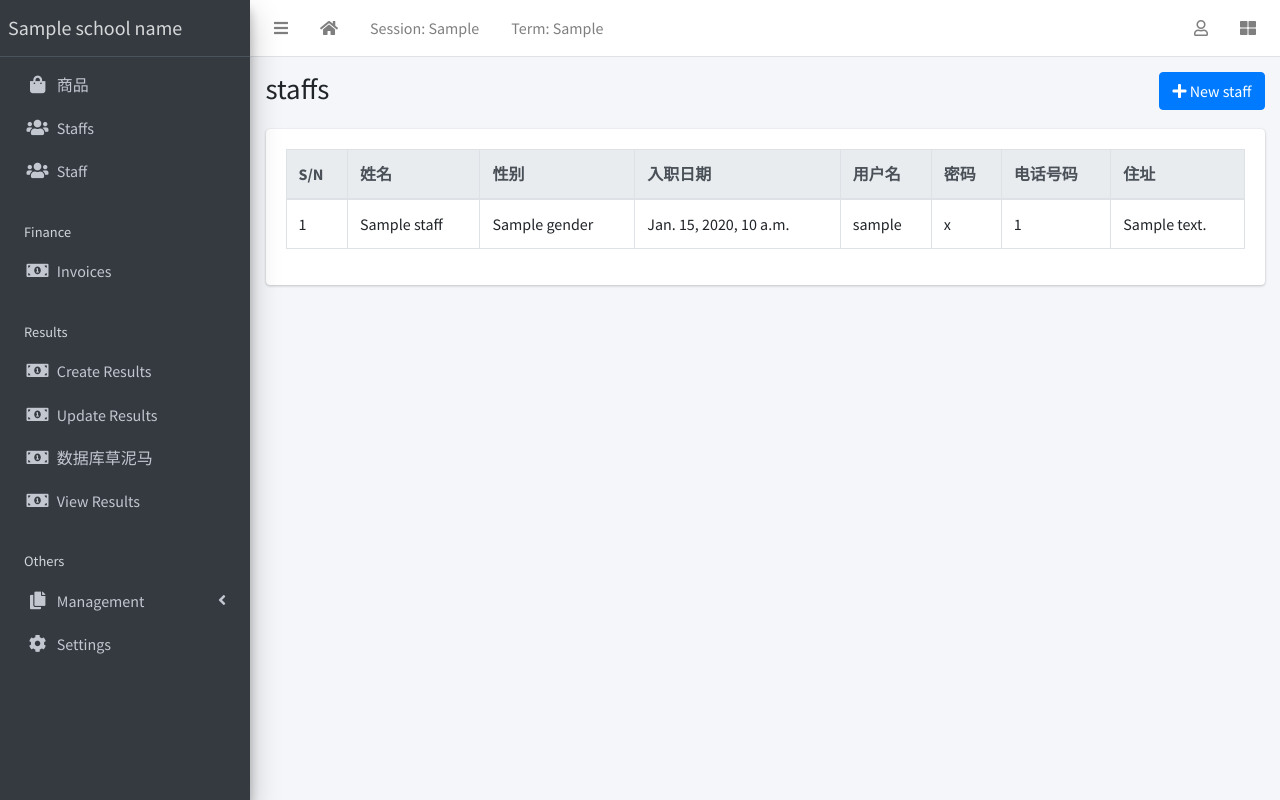
After one commit to NotEnterprising/DATABASE_supermarket, a Django app: template staff/templates/staff/staff_list.html in a window 1280 px wide. The commit adds this page. Run offline with Django 3.2, Linux system fonts and the light colour scheme; the template is opened without the code that fills it: most values are stand-ins (such as "Sample title", 1, 10 or a date in 2020); some libraries are stand-ins or nearby versions.

Commit message:
staff_html

```diff
--- /dev/null
+++ b/staff/templates/staff/staff_list.html
@@ -0,0 +1,71 @@
+{% extends 'base.html' %}
+
+{% block title %}staffs{% endblock title %}
+
+{% block breadcrumb %}
+<a class="btn btn-primary" href="{% url 'staff-create' %}"><i
+    class="fas fa-plus"></i> New staff</a>
+{% endblock breadcrumb %}
+
+{% block content %}
+  <table id="stafftable" class="table table-bordered table-hover">
+    <thead class="thead-light">
+      <tr>
+        <th>S/N</th>
+        <th>姓名</th>
+        <th>性别</th>
+        <th>入职日期</th>
+        <th>用户名</th>
+        <th>密码</th>
+        <th>电话号码</th>
+        <th>住址</th>
+      </tr>
+    </thead>
+    <tbody>
+
+      {% for staff in staff_list %}
+        <tr class='clickable-row' data-href="{% url 'staff-detail' staff.id %}">
+          <td>{{ forloop.counter}}</td>
+          <td>{{ staff.name}}</td>
+          <td>{{ staff.gender}}</td>
+          <td>{{ staff.entry_date}}</td>
+          <td>{{ staff.username}}</td>
+          <td>{{ staff.password}}</td>
+          <td>{{ staff.mobile_number}}</td>
+          <td>{{ staff.address}}</td>
+        </tr>
+      {% endfor %}
+
+    </tbody>
+  </table>
+{% endblock content %}
+
+
+{% block morejs %}
+<script>
+   $('#stafftable').DataTable({
+    select: false,
+    language: {
+        "decimal": "",//小数的小数位符号  比如“，”作为数字的小数位符号
+        "emptyTable": "没有数据哟~~",//没有数据时要显示的字符串
+        "info": "当前 _START_ 条到 _END_ 条 共 _TOTAL_ 条",//左下角的信息，变量可以自定义，到官网详细查看
+        "infoEmpty": "无记录",//当没有数据时，左下角的信息
+        "infoFiltered": "(从 _MAX_ 条记录过滤)",//当表格过滤的时候，将此字符串附加到主要信息
+        "infoPostFix": "",//在摘要信息后继续追加的字符串
+        "thousands": ",",//千分位分隔符
+        "lengthMenu": "每页 _MENU_ 条记录",//用来描述分页长度选项的字符串
+        "loadingRecords": "加载中...",//用来描述数据在加载中等待的提示字符串 - 当异步读取数据的时候显示
+        "processing": "处理中...",//用来描述加载进度的字符串
+        "search": "搜索",//用来描述搜索输入框的字符串
+        "zeroRecords": "没有找到",//当没有搜索到结果时，显示
+        "paginate": {
+          "first": "首页",
+          "previous": "上一页",
+          "next": "下一页",
+          "last": "尾页"
+        }
+    }
+    });
+</script>
+
+{% endblock morejs %}
--- a/templates/base.html
+++ b/templates/base.html
@@ -76,7 +76,7 @@
     <!-- Main Sidebar Container -->
     <aside class="main-sidebar sidebar-dark-primary elevation-4">
       <!-- Brand Logo -->
-      <a href="{% url 'home' %}" class="brand-link">{{ school_name | default:"MySchool" }}</a>
+      <a href="{% url 'home' %}" class="brand-link">{{ school_name | default:"超市" }}</a>
 
       <!-- Sidebar -->
       <div class="sidebar">
@@ -89,9 +89,8 @@
             <li class="nav-item">
               <a href="{% url 'student-list' %}" class="nav-link">
                 <i class="nav-icon fas fa-shopping-bag"></i>
-{#                  -graduation-cap#}
                 <p>
-                  Students
+                  商品
                 </p>
               </a>
             </li>
@@ -100,7 +99,16 @@
               <a href="{% url 'staff-list' %}" class="nav-link">
                 <i class="nav-icon fas fa-users"></i>
                 <p>
-                  Member of Staff
+                  Staffs
+                </p>
+              </a>
+            </li>
+
+            <li class="nav-item">
+              <a href="{% url 'staff-list' %}" class="nav-link">
+                <i class="nav-icon fas fa-users"></i>
+                <p>
+                  Staff
                 </p>
               </a>
             </li>
```
Also changed, not shown: staff/templates/staff/staff_confirm_delete.html (added, +23 -0 lines), staff/templates/staff/staff_detail.html (added, +73 -0 lines), staff/templates/staff/staff_form.html (added, +30 -0 lines), staff/migrations/0001_initial.py (added).
